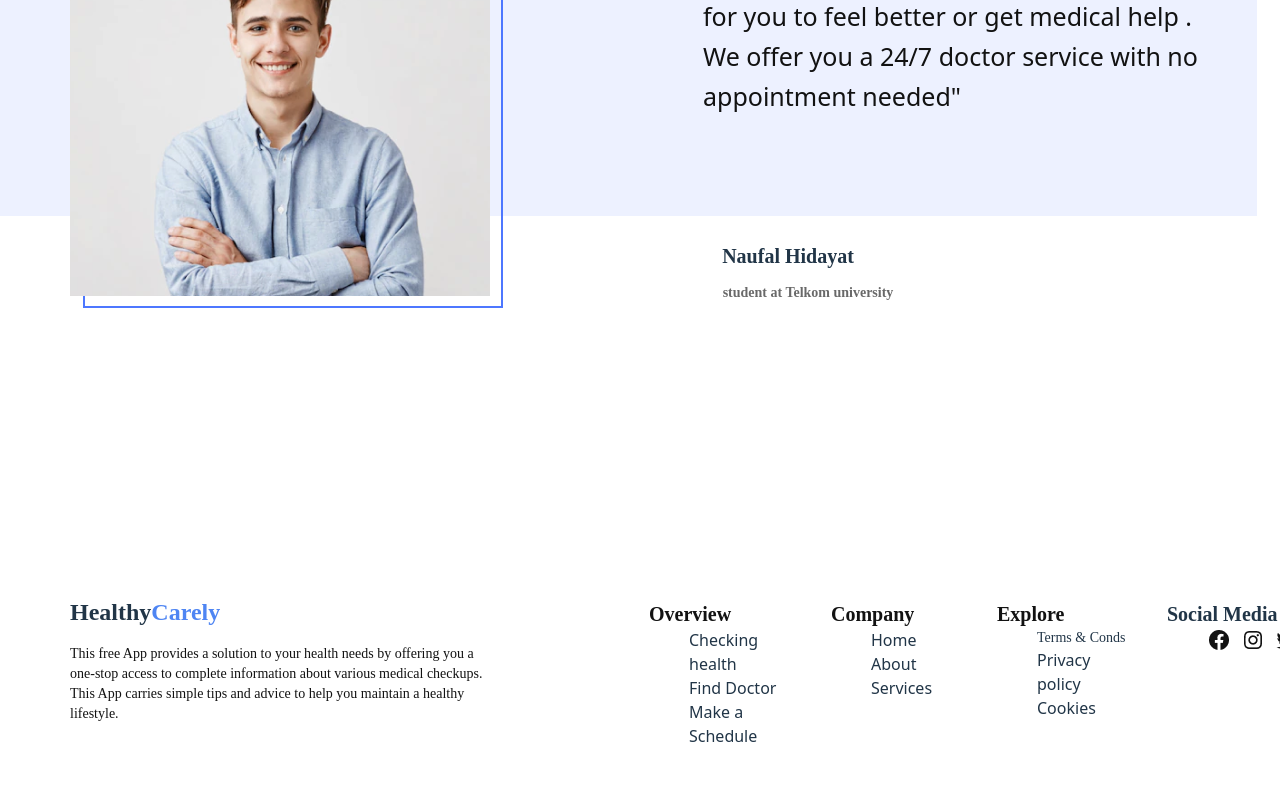
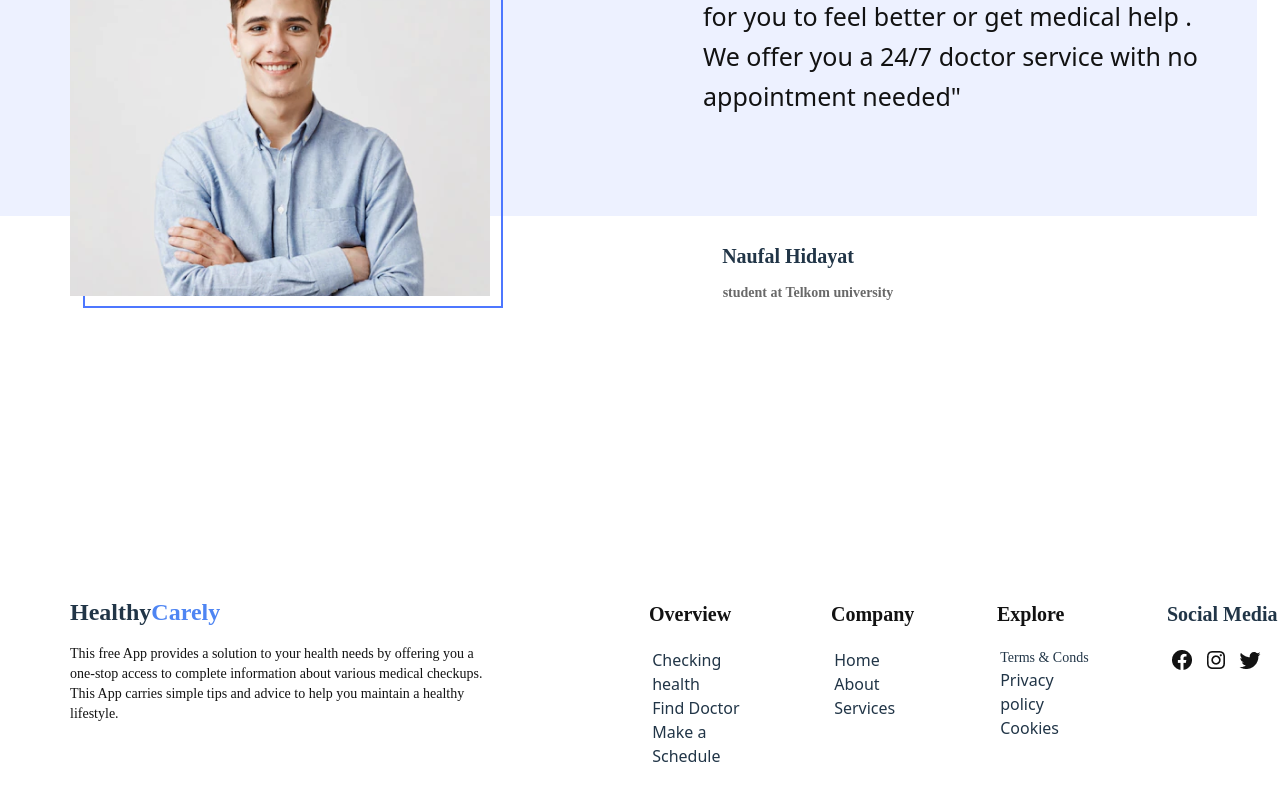
Before and after one commit to El-natty/HealthyCarely, a React (Vite) app: page / in a window 1280 px wide. Shown: the part 901-1701 px from the top of the page. Built offline with nearby package versions, Linux system fonts and the light colour scheme.

Commit message:
foot size

```diff
--- a/src/components/footer.css
+++ b/src/components/footer.css
@@ -4,7 +4,7 @@
 
 }
 .footer{
-    max-width: 1226;
+    max-width: ;
     height: 125;
     top: 3946px;
     left: 100px;
@@ -71,6 +71,7 @@ angle: 0 deg;
 opacity: 1;
 display: flex;
 
+
 }
 .footer-overview{
     max-width: 112px;
@@ -79,6 +80,7 @@ gap: 16px;
 angle: 0 deg;
 opacity: 1;
 margin-bottom: 20px;
+
 
 
 }
@@ -95,6 +97,7 @@ leading-trim: NONE;
 line-height: 28px;
 letter-spacing: 3%;
 color: #121212;
+margin-bottom: 20px;
 
 }
 .footer-overview ul{
@@ -104,7 +107,7 @@ gap: 10px;
 angle: 0 deg;
 opacity: 1;
 list-style: none;
-text-align: left;
+padding-left: 0.2em;
 
 
 
@@ -132,6 +135,7 @@ leading-trim: NONE;
 line-height: 28px;
 letter-spacing: 3%;
 color: #121212;
+margin-bottom: 20px;
 
 }
 .footer-company ul{
@@ -141,6 +145,7 @@ gap: 10px;
 angle: 0 deg;
 opacity: 1;
 list-style: none;
+padding-left: 0.2em;
 
 
 }
@@ -166,6 +171,7 @@ leading-trim: NONE;
 line-height: 28px;
 letter-spacing: 3%;
 color: #121212;
+margin-bottom: 20px;
 }
 .footer-explore ul{
     width: 100px;
@@ -174,6 +180,7 @@ gap: 10px;
 angle: 0 deg;
 opacity: 1;
 list-style: none;
+padding-left: 0.2em;
 
 
 }
@@ -213,13 +220,16 @@ font-size: 20px;
 leading-trim: NONE;
 line-height: 28px;
 letter-spacing: 3%;
+margin-bottom: 20px;
 
-}.footer-socials ul{
+}
+.footer-socials ul{
 width: 92;
 height: 24;
 gap: 10px;
 angle: 0 deg;
 opacity: 1;
 list-style: none;
+padding-left: 0.2em;
 
 }
```
